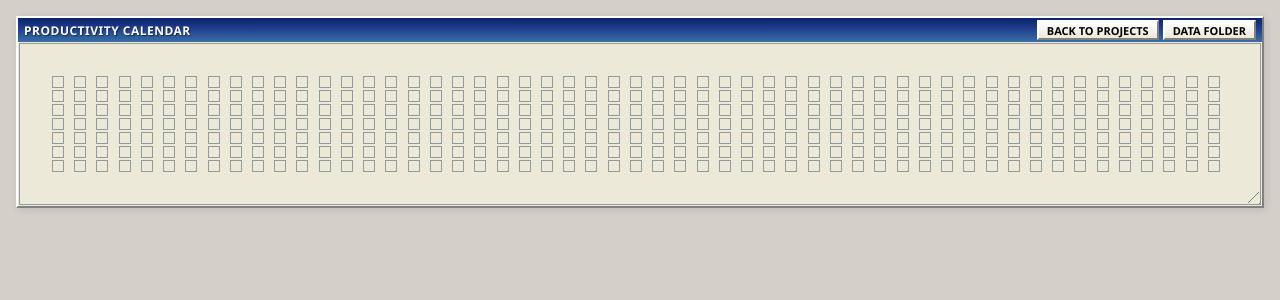
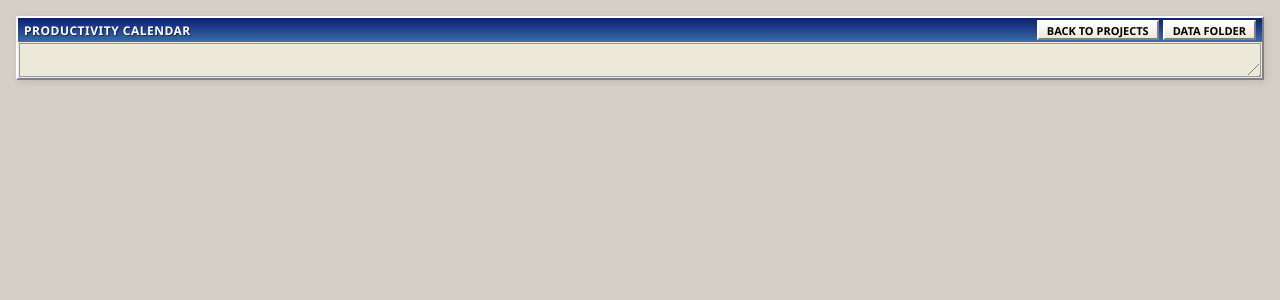
Before and after one commit to dropbop/ElectronProjectTracker, a Flask app: page /calendar in a window 1280 px wide. Shown: the top 300 px of the page. Run offline with Flask 3, Linux system fonts and the light colour scheme.

Commit message:
TO REVERT Temporarily delete this
Deleting this to see if my build script is working as intended. Will be reverted.

```diff
--- a/templates/calendar.html
+++ b/templates/calendar.html
@@ -7,23 +7,3 @@
 {% block window_controls %}
 <a href="{{ url_for('list_projects_by_category') }}" class="control-button">BACK TO PROJECTS</a>
 {% endblock %}
-
-{% block content %}
-<div class="calendar-container">
-    <div class="calendar-grid">
-        {% for week in range(53) %}
-        <div class="calendar-week">
-            {% for day in range(7) %}
-                {% set index = week * 7 + day %}
-                {% set current_date = calendar_dates[index] %}
-                <div class="calendar-day
-                    {% if current_date > today %}future-day{% endif %}
-                    intensity-{{ date_counts.get(current_date, 0) if date_counts.get(current_date, 0) < 4 else 3 }}"
-                    title="{{ current_date.strftime('%Y-%m-%d') }}: {{ date_counts.get(current_date, 0) }} completion{% if date_counts.get(current_date, 0) != 1 %}s{% endif %}">
-                </div>
-            {% endfor %}
-        </div>
-        {% endfor %}
-    </div>
-</div>
-{% endblock %}
```
